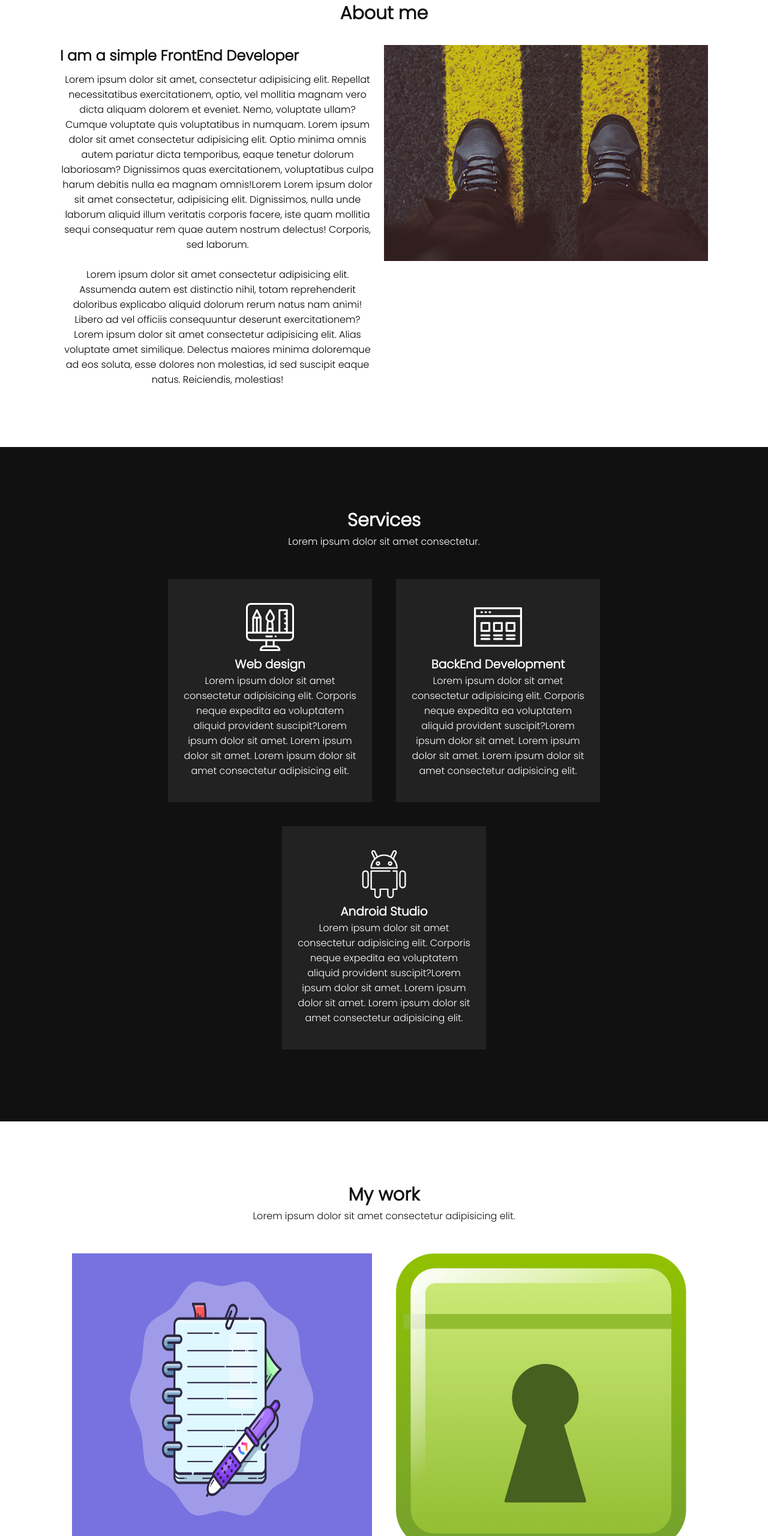
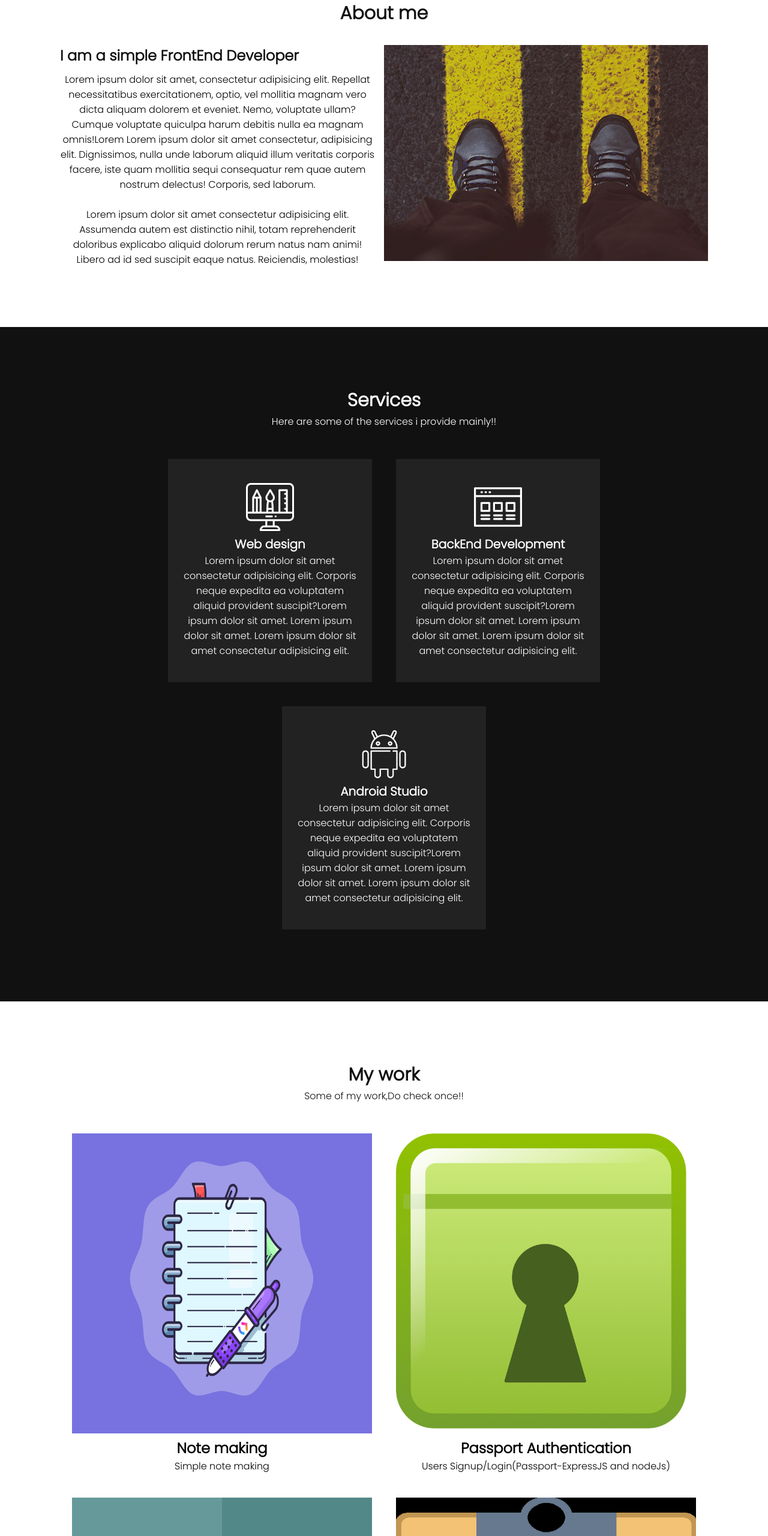
Before and after one commit to rajshukla1102/portfolio, a plain HTML site: page index.html in a window 1280 px wide. Shown: the part 900-3460 px from the top of the page at 60% size. Drawn offline with Linux system fonts and the light colour scheme.

Commit message:
Update index.html

```diff
--- a/index.html
+++ b/index.html
@@ -40,16 +40,12 @@
                 <h3>I am a simple FrontEnd Developer </h3>
                 <p>Lorem ipsum dolor sit amet, consectetur adipisicing elit. Repellat necessitatibus exercitationem,
                     optio, vel mollitia magnam vero dicta aliquam dolorem et eveniet. Nemo, voluptate ullam? Cumque
-                    voluptate quis voluptatibus in numquam. Lorem ipsum dolor sit amet consectetur adipisicing elit.
-                    Optio minima omnis autem pariatur dicta temporibus, eaque tenetur dolorum laboriosam? Dignissimos
-                    quas exercitationem, voluptatibus culpa harum debitis nulla ea magnam omnis!Lorem Lorem ipsum dolor
+                    voluptate quiculpa harum debitis nulla ea magnam omnis!Lorem Lorem ipsum dolor
                     sit amet consectetur, adipisicing elit. Dignissimos, nulla unde laborum aliquid illum veritatis
                     corporis facere, iste quam mollitia sequi consequatur rem quae autem nostrum delectus! Corporis, sed
                     laborum. <br> <br>Lorem ipsum dolor sit amet consectetur adipisicing elit. Assumenda autem est
                     distinctio nihil, totam reprehenderit doloribus explicabo aliquid dolorum rerum natus nam animi!
-                    Libero ad vel officiis consequuntur deserunt exercitationem?Lorem ipsum dolor sit amet consectetur
-                    adipisicing elit. Alias voluptate amet similique. Delectus maiores minima doloremque ad eos soluta,
-                    esse dolores non molestias, id sed suscipit eaque natus. Reiciendis, molestias!</p>
+                    Libero ad id sed suscipit eaque natus. Reiciendis, molestias!</p>
             </div>
             <div class="try">
                 <img src="img1.jpg" class="img" alt="This is me">
@@ -58,7 +54,7 @@
     <section class="services" id="services">
         <div class="heading white">
             <h2>Services</h2>
-            <p>Lorem ipsum dolor sit amet consectetur.</p>
+            <p>Here are some of the services i provide mainly!!</p>
         </div>
         <div class="content">
             <div class="servicesBx">
@@ -87,28 +83,28 @@
     <section class="work" id="work">
         <div class="heading">
             <h2>My work</h2>
-            <p>Lorem ipsum dolor sit amet consectetur adipisicing elit.</p>
+            <p>Some of my work,Do check once!!</p>
         </div>
         <div class="content">
             <div class="workBx">
                 <a href="https://rajshukla1102.github.io/note.github.io/"><img src="nm.png" alt=""></a>
                 <h1>Note making</h1>
-                <p>Simple note making! I have used HTML CSS and JS in this. <br>Source code is available in Github</p>
+                <p>Simple note making</p>
             </div>
             <div class="workBx">
                 <a href="https://github.com/rajshukla1102/Passport-Authentication-form"><img src="rsz_autenticate3.png" alt=""></a>
                 <h1>Passport Authentication</h1>
-                <p>Users Signup/Login. NodeJs and passport ExpressJS is used <br>Source code is available in Github</p>
+                <p>Users Signup/Login(Passport-ExpressJS and nodeJs)</p>
             </div>
             <div class="workBx">
                 <a href="https://github.com/rajshukla1102/newsdekho"><img src="rsz_news2.png" alt=""></a>
                 <h1>News API</h1>
-                <p>Newsapi. I have used HTML CSS JS and newsapi</p>
+                <p>Newsapi using API</p>
             </div>
             <div class="workBx">
                <a href="rajshukla1102.github.io"> <img src="rsz_abc2.jpg" alt=""></a>
                 <h1>CV Portfolio </h1>
-                <p>Portfoilio website with CV.I have used HTML CSS and JS</p>
+                <p>Portfoilio website with CV!</p>
             </div>
         </div>
         <div class="heading">
@@ -118,7 +114,7 @@
     <section class="testimonial" id="testimonial">
         <div class="heading">
             <h2>Testimonial</h2>
-            <p>Lorem ipsum dolor sit amet consectetur adipisicing elit.</p>
+            <p>You are centre of our universe</p>
         </div>
         <div class="content">
             <div class="testimonialBx">
@@ -140,7 +136,7 @@
     <section class="contact" id="contact">
         <div class="heading white">
             <h2>Contact</h2>
-            <p>Lorem ipsum dolor sit amet consectetur adipisicing elit.</p>
+            <p>Feel free to check us!</p>
         </div>
         <div class="content">
             <div class="contactInfo">
@@ -150,7 +146,7 @@
                         <div class="icon"> <i class="fa fa-map-marker"></i></div>
                         <div class="text">
                             <h3>Address</h3>
-                            <p>DY Patil institute of Technology,Pimpiri <br>Pune-411018 <br>Mumbai</p>
+                            <p>DY Patil institute of Technology,Pimpiri <br>Pune-411018<br>Mumbai</p>
                         </div>
                     </div>
                     <div class="box">
```
